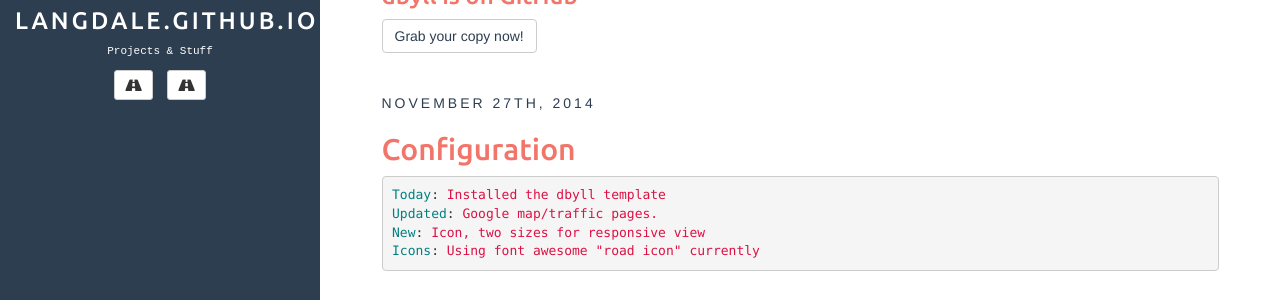
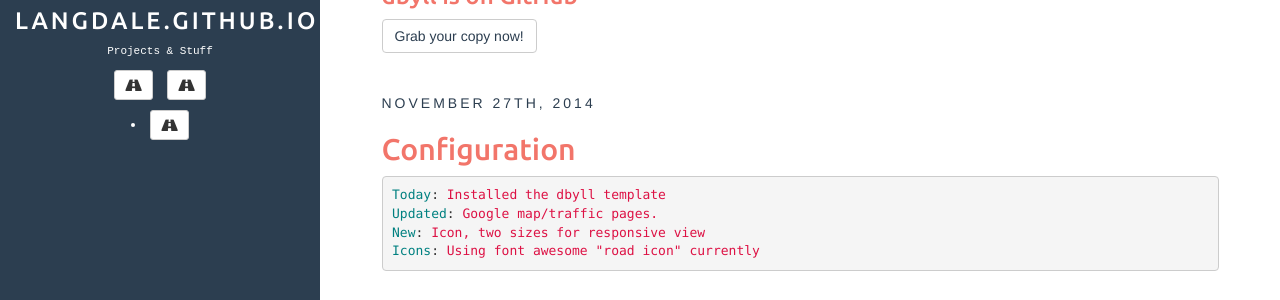
Before and after one commit to Langdale/Langdale.github.io, a Jekyll site: the page built from index.html, in a window 1280 px wide. Shown: the part 290-590 px from the top of the page. Built offline with Jekyll 4.4.1, drawn with Linux system fonts in a browser that asks for light colours; the list of posts is cut into pages by our own code.

Commit message:
Update sidebar.html

```diff
--- a/_includes/sidebar.html
+++ b/_includes/sidebar.html
@@ -27,6 +27,11 @@
 			</a>
 		</li>
 	</ul>
+	<li>
+		<a class="btn btn-default btn-sm" href="{{ site.BASE_PATH }}/barclays_challenge.html">
+			<i class="fa fa-road fa-lg"></i>
+		</a>
+	</li>
 	<ul id="contact-list-secondary" class="list-unstyled list-inline">
 		{% if site.author.pinterest %}
 		<li>
```
